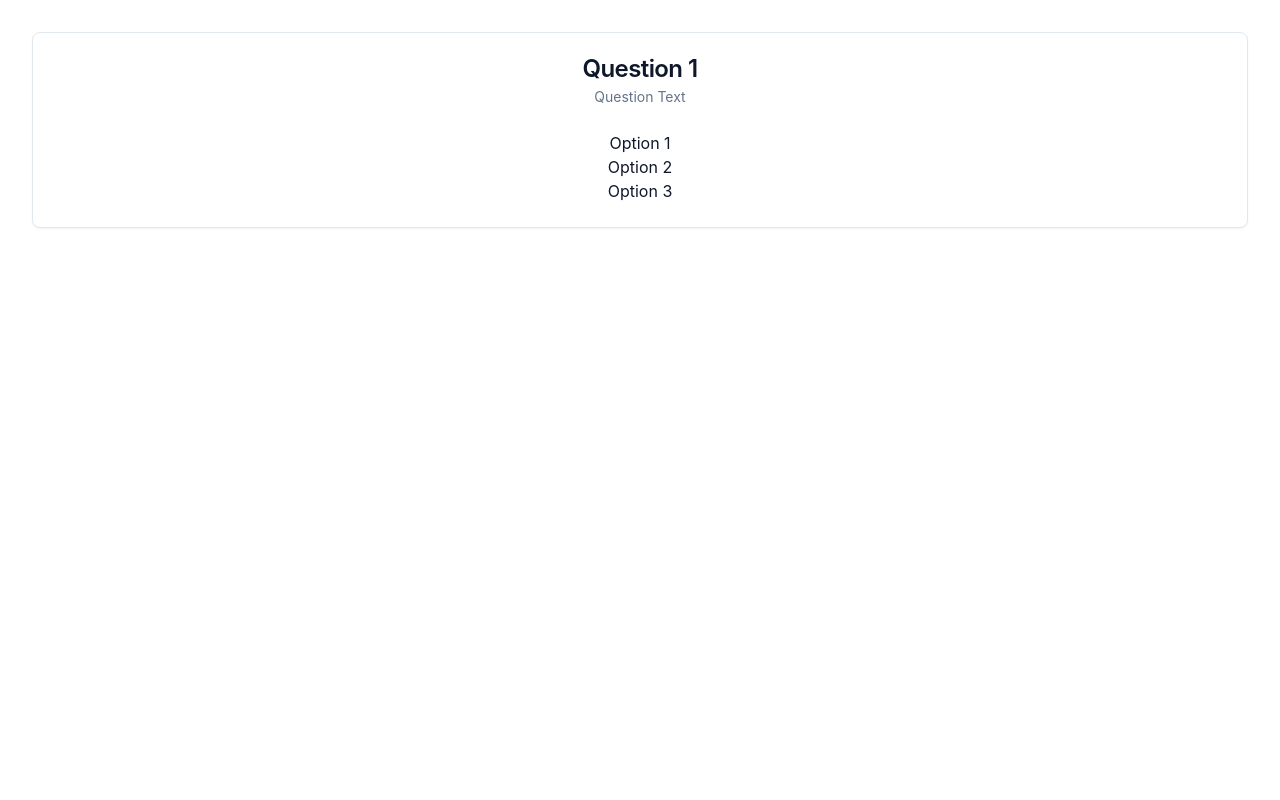
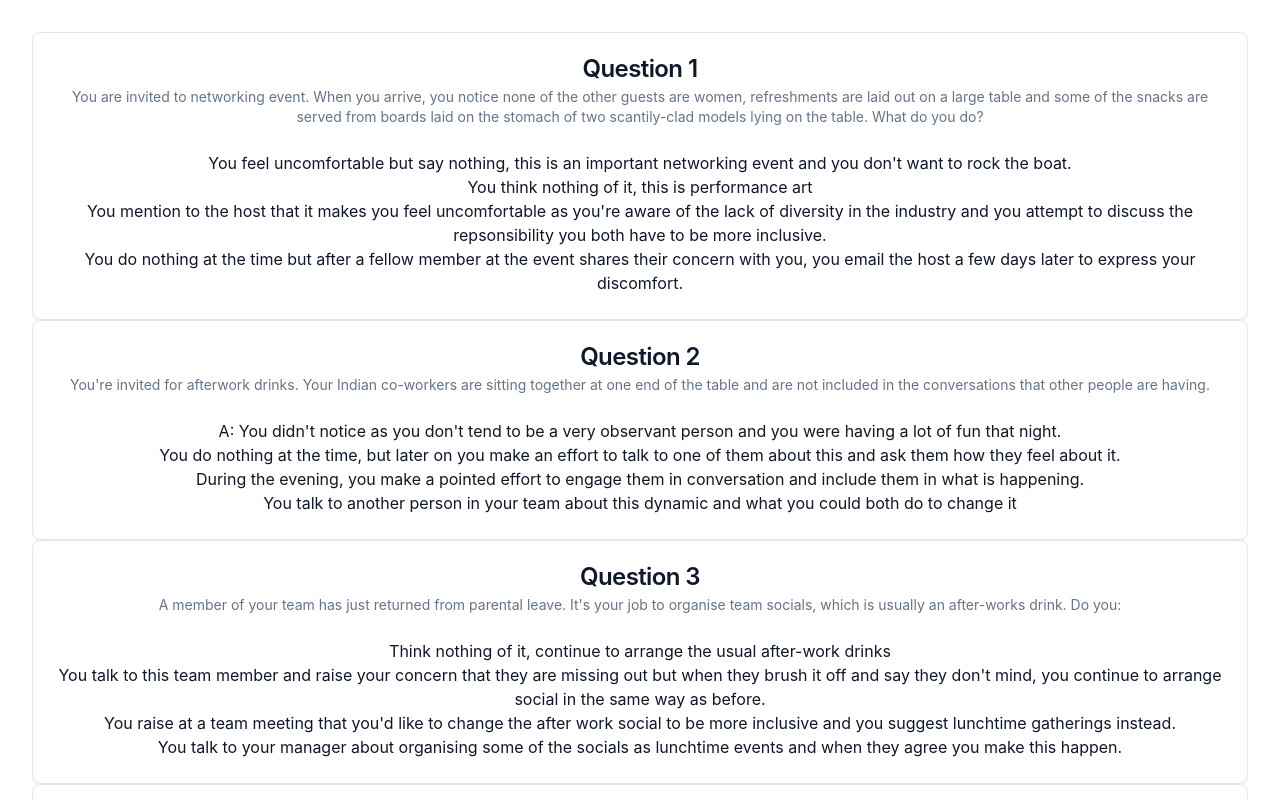
Before and after one commit to emmavharrison/unconscious-bias-app-v2, a React (Vite) app: page / in a window 1280 px wide. Shown: the top 800 px of the page. Built offline with nearby package versions, Linux system fonts and the light colour scheme; what tw-elements would draw is missing.

Commit message:
iterate through questions to render question data

```diff
--- a/src/App.jsx
+++ b/src/App.jsx
@@ -1,20 +1,13 @@
 import { useState } from "react";
 
 import "./App.css";
-import { QuestionCard } from "./components/QuestionCard";
-import {
-  Card,
-  CardContent,
-  CardDescription,
-  CardFooter,
-  CardHeader,
-  CardTitle,
-} from "@/components/ui/card";
+
+import { Quiz } from "./components/Quiz";
 
 function App() {
   return (
     <>
-      <QuestionCard />
+      <Quiz />
     </>
   );
 }
--- a/src/components/QuestionCard.jsx
+++ /dev/null
@@ -1,26 +0,0 @@
-import {
-  Card,
-  CardContent,
-  CardDescription,
-  CardFooter,
-  CardHeader,
-  CardTitle,
-} from "@/components/ui/card";
-
-export function QuestionCard() {
-  return (
-    <>
-      <Card>
-        <CardHeader>
-          <CardTitle>Question 1</CardTitle>
-          <CardDescription>Question Text</CardDescription>
-        </CardHeader>
-        <CardContent>
-          <p>Option 1</p>
-          <p>Option 2</p>
-          <p>Option 3</p>
-        </CardContent>
-      </Card>
-    </>
-  );
-}
--- /dev/null
+++ b/src/components/Quiz.jsx
@@ -0,0 +1,14 @@
+import React from "react";
+import { QuizCardV2 } from "./QuizCardV2";
+import questionsData from "../questions.json";
+
+export function Quiz() {
+  console.log("questionsData", questionsData);
+  return (
+    <div>
+      {questionsData.questions.map((question, index) => (
+        <QuizCardV2 key={index} question={question} />
+      ))}
+    </div>
+  );
+}
--- /dev/null
+++ b/src/components/QuizCardV2.jsx
@@ -0,0 +1,35 @@
+import React from "react";
+import {
+  Card,
+  CardContent,
+  CardDescription,
+  CardHeader,
+  CardTitle,
+} from "@/components/ui/card";
+
+export function QuizCardV2({ question }) {
+  const { number, scenario, answers, multiSelect } = question;
+
+  const handleOptionSelect = (option) => {
+    // Handle option selection here
+    console.log(`Selected option for question ${number}: ${option}`);
+  };
+
+  return (
+    <>
+      <Card>
+        <CardHeader>
+          <CardTitle>Question {number}</CardTitle>
+          <CardDescription>{scenario}</CardDescription>
+        </CardHeader>
+        <CardContent>
+          {answers.map((answer, index) => (
+            <p key={index} onClick={() => handleOptionSelect(answer.option)}>
+              {answer.option}
+            </p>
+          ))}
+        </CardContent>
+      </Card>
+    </>
+  );
+}
```
